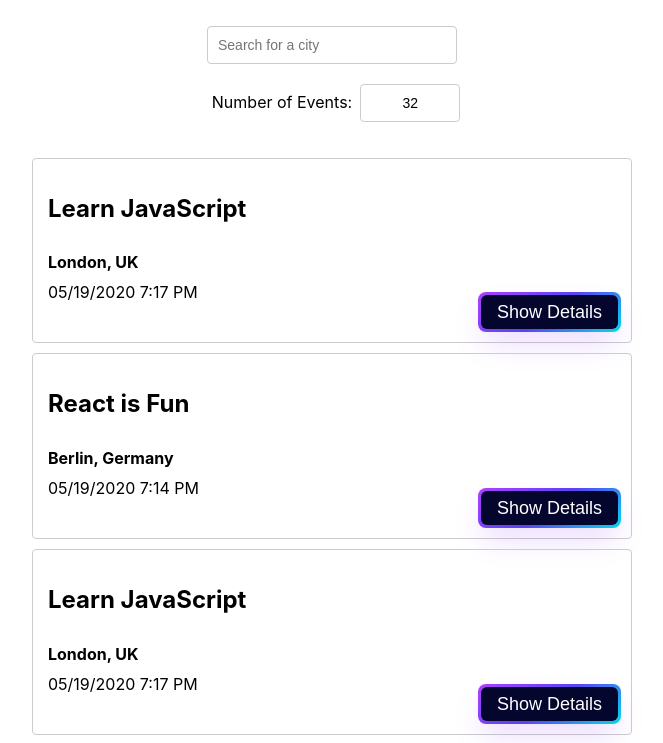
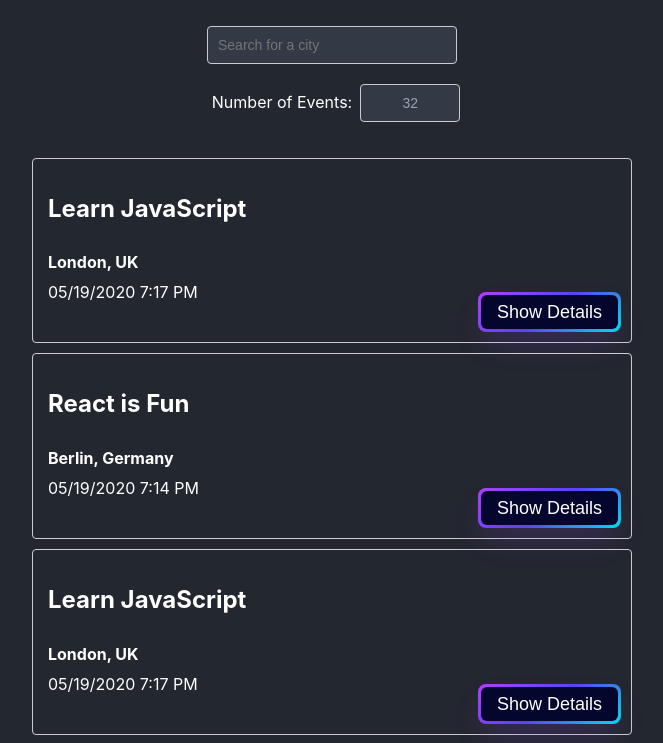
Before and after one commit to aidenmayoros/git-github.com-aidenmayoros-meet, a React (Create React App) app: page / in a window 1280 px wide. Shown: the top 743 px of the page, without its empty margins (308-971 px from the left). Built offline with nearby package versions, Linux system fonts and the light colour scheme.

Commit message:
small css changes

```diff
--- a/src/App.css
+++ b/src/App.css
@@ -1,4 +1,9 @@
 @import url(https://fonts.googleapis.com/css?family=Roboto:500);
+html {
+	background-color: #23272f;
+	color: white;
+}
+
 .App {
 	text-align: center;
 	padding: 2% 5%;
@@ -39,6 +44,8 @@ input[type='number'] {
 	align-self: center;
 	height: 38px;
 	margin-bottom: 20px;
+	background-color: rgb(51 58 69);
+	color: rgb(152 161 179);
 }
 
 #number-of-events-input {
@@ -61,7 +68,7 @@ input[type='number'] {
 .suggestions {
 	width: 250px;
 	position: absolute;
-	top: 45px;
+	top: 38px;
 	z-index: 2;
 	align-self: center;
 	margin: 0;
@@ -72,7 +79,7 @@ input[type='number'] {
 .suggestions > li {
 	text-align: left;
 	padding: 8px 6px 8px 10px;
-	background-color: #eee;
+	background-color: #1a1c21;
 	cursor: default;
 }
 
```
